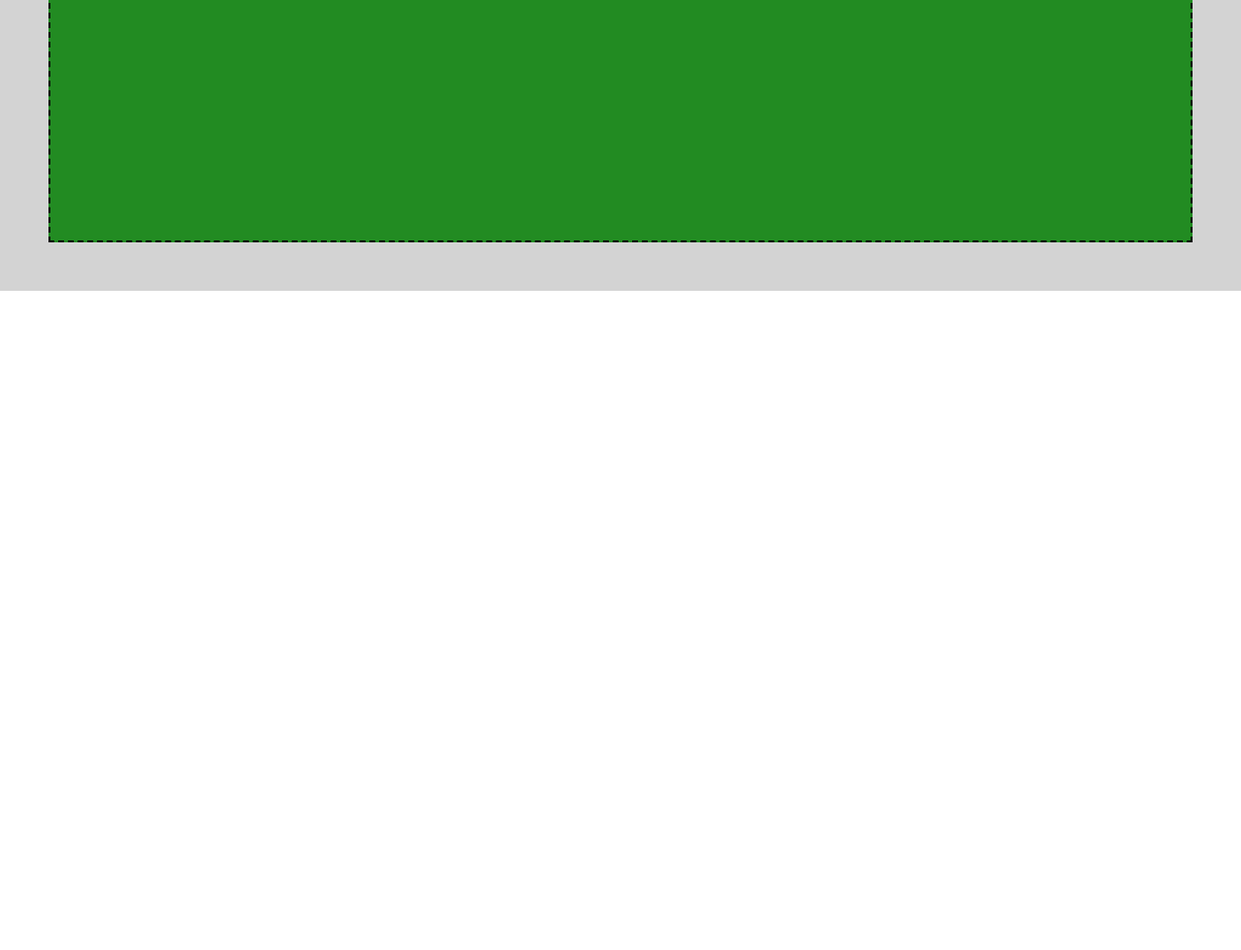
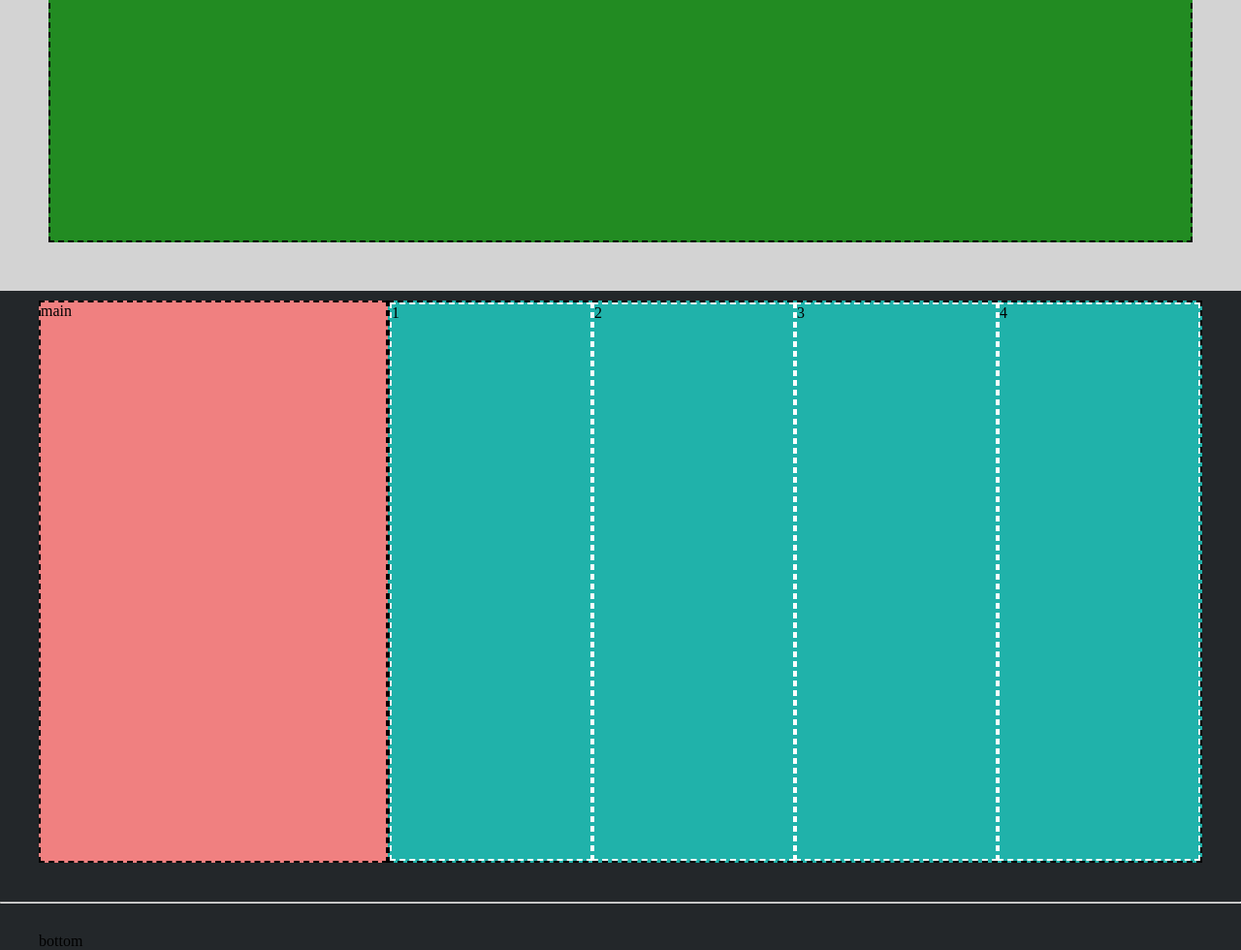
Before and after one commit to tntboolean89/html-css-struttura-discord, a plain HTML site: page index.html in a window 1280 px wide. Shown: the part 3376-4356 px from the top of the page at 97% size. Before the commit the page ends 3676 px from the top, so only its background shows below. Drawn offline with Linux system fonts and the light colour scheme.

Commit message:
footer top

```diff
--- a/css/style.css
+++ b/css/style.css
@@ -21,7 +21,8 @@ Debug
 .debug header .header-top .header-bar>div,
 .debug header .header-top .header-bar>nav,
 .debug header .header-bottom > div,
-.debug main section .row > div
+.debug main section .row > div,
+.debug .footer-top > div
  {
     border: 2px dashed black;
 }
@@ -40,6 +41,10 @@ Debug
 
 .debug main section .row > .col-full {
     height: 900px;
+}
+
+.debug footer .footer-top .menu-column > .col {
+    border: 2px dashed white;
 }
 
 
@@ -126,11 +131,6 @@ header .header-bottom .content {
     width: 900px;
 }
 
-
-
-
-
-
 /*
 ****
 Main
@@ -165,12 +165,39 @@ main section .row > .col-full {
     background-color: #228b22;
 }
 
-
-
-
-
 /*
 ****
 Footer
 ****
 */
+
+footer {
+    background-color: #23272a;
+}
+
+footer .footer-top {
+    display: flex;
+    padding: 10px 0;
+    height: 600px; /* height demo per align items stretch */
+}
+
+footer .footer-top .main-column {
+    flex-basis: 30%;
+    background-color: #f08080;
+}
+
+footer .footer-top .menu-column {
+    flex-basis: 70%;
+    background-color: #20b2aa;
+    display: flex;
+    justify-content: space-between;
+}
+
+
+footer .footer-top .menu-column > .col {
+    flex-basis: 25%;
+}
+
+footer hr {
+    margin: 30px 0;
+}
--- a/index.html
+++ b/index.html
@@ -69,7 +69,22 @@
             </div>
         </section>
     </main>
-    <footer></footer>
+    <footer>
+        <div class="footer-top container big">
+            <div class="main-column">main</div>
+            <div class="menu-column">
+                <div class="col">1</div>
+                <div class="col">2</div>
+                <div class="col">3</div>
+                <div class="col">4</div>
+            </div>
+        </div>
+        <hr>
+        <div class="footer-bottom container big">
+            bottom
+        </div>
+
+    </footer>
 </body>
 
 </html>
```
